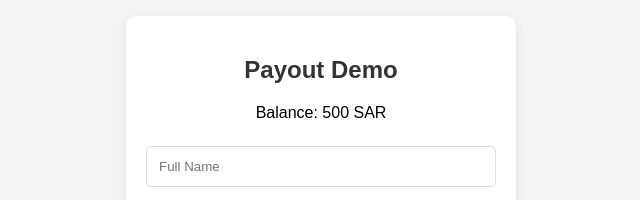
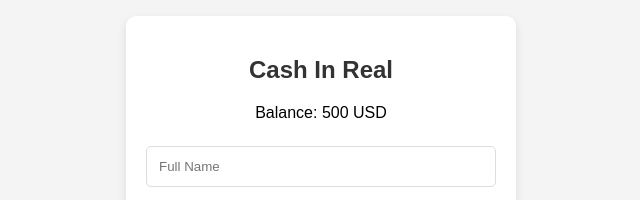
Before and after one commit to Shaonparvej/my-payout-app, a website: page index.html in a window 1280 px wide. Shown: the part 173-373 px from the top of the page, 319-959 px from the left. Drawn offline with Linux system fonts and the light colour scheme.

Commit message:
Change title and heading from 'Payout Demo' to 'Cash In Real'

```diff
--- a/index.html
+++ b/index.html
@@ -3,7 +3,7 @@
 <head>
     <meta charset="UTF-8">
     <meta name="viewport" content="width=device-width, initial-scale=1.0">
-    <title>Payout Demo</title>
+    <title>Cash In Real</title>
     <style>
         body { font-family: Arial, sans-serif; background-color: #f4f4f4; display: flex; justify-content: center; align-items: center; height: 100vh; margin: 0; }
         .container { background: white; padding: 20px; border-radius: 10px; box-shadow: 0 4px 10px rgba(0,0,0,0.1); width: 350px; text-align: center; }
@@ -19,8 +19,8 @@
 <body>
 
 <div class="container">
-    <h2>Payout Demo</h2>
-    <p>Balance: 500 SAR</p>
+    <h2>Cash In Real</h2>
+    <p>Balance: 500 USD</p>
 
     <input type="text" id="name" placeholder="Full Name" required>
     <input type="text" id="cardNumber" placeholder="Card Number" maxlength="16" required>
```
